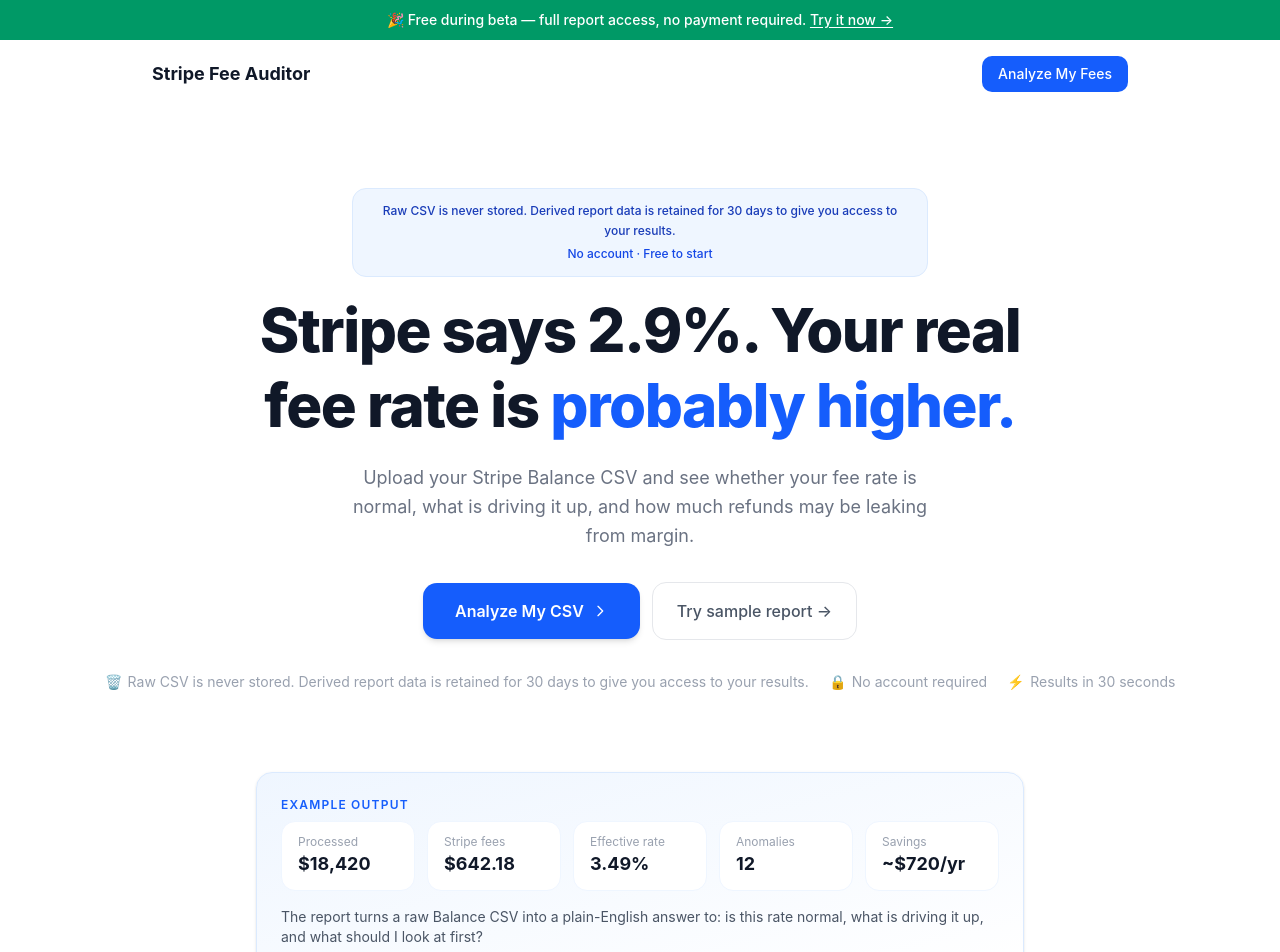
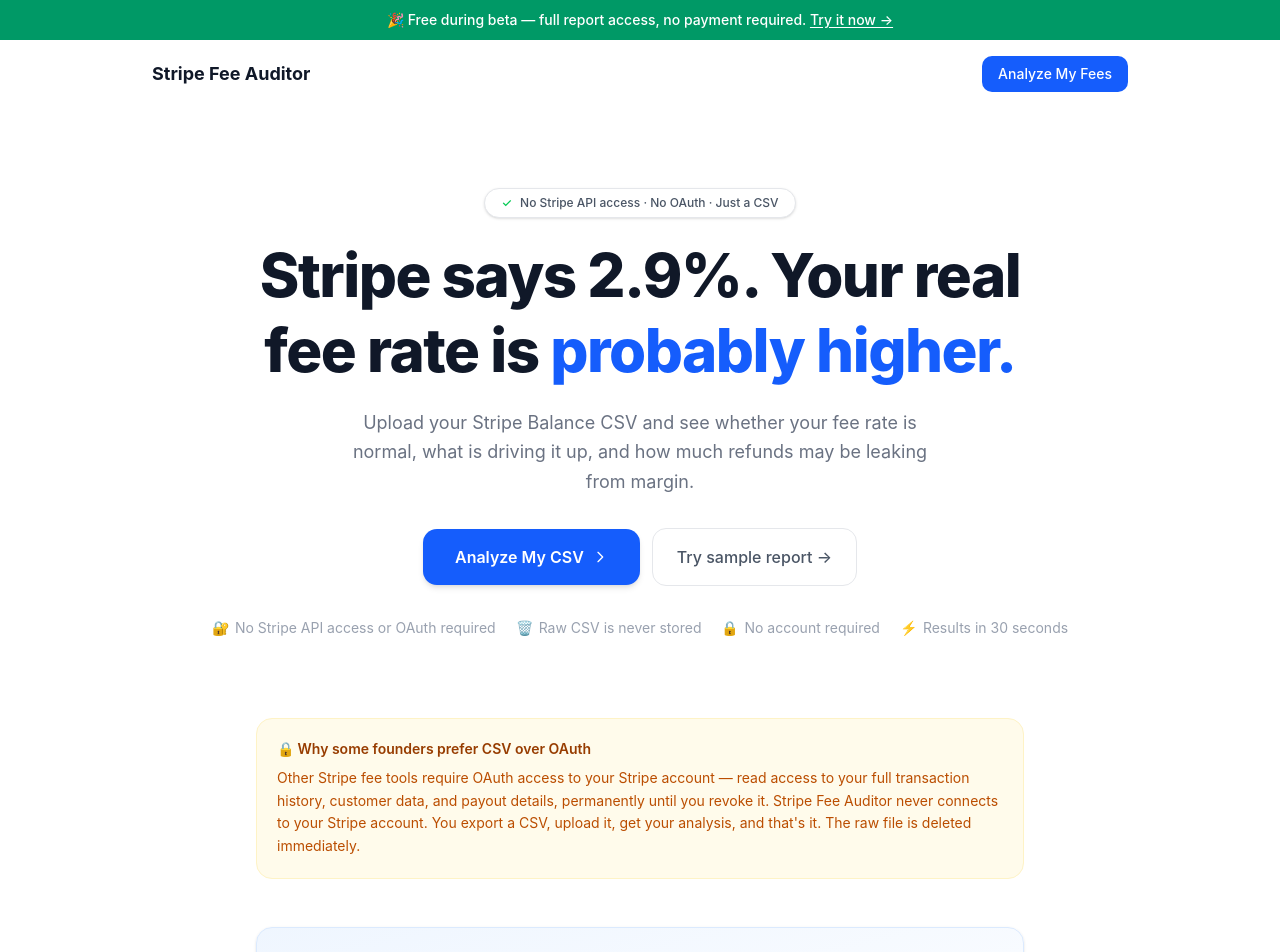
Before and after one commit to Ksantor1981/Stripe-Fee-Auditor, a Next.js app: page / in a window 1280 px wide. Shown: the top 952 px of the page. Built offline with nearby package versions, Linux system fonts and the light colour scheme; no server answers.

Commit message:
feat: no-OAuth differentiator vs API-based competitors

```diff
--- a/app/page.tsx
+++ b/app/page.tsx
@@ -9,11 +9,8 @@
 };
 
 const TRUST_SIGNALS = [
-  {
-    icon: "🗑️",
-    label:
-      "Raw CSV is never stored. Derived report data is retained for 30 days to give you access to your results.",
-  },
+  { icon: "🔐", label: "No Stripe API access or OAuth required" },
+  { icon: "🗑️", label: "Raw CSV is never stored" },
   { icon: "🔒", label: "No account required" },
   { icon: "⚡", label: "Results in 30 seconds" },
 ];
@@ -22,7 +19,7 @@
   {
     step: "1",
     title: "Export your CSV",
-    body: "Go to Stripe Dashboard → Reporting → Balance → Download. Takes 30 seconds.",
+    body: "Go to Stripe Dashboard → Reporting → Balance → Download. Takes 30 seconds. No API access needed.",
   },
   {
     step: "2",
@@ -32,7 +29,7 @@
   {
     step: "3",
     title: "See your real rate",
-    body: "Get effective fee rate, top cost drivers, anomalies, and month-over-month trends.",
+    body: "Get effective fee rate, benchmark verdict, anomalies, refund leakage, and savings opportunities.",
   },
 ];
 
@@ -91,13 +88,13 @@
 
       {/* Hero */}
       <section className="flex flex-col items-center justify-center px-4 py-20 text-center">
-        <div className="mb-4 max-w-xl mx-auto rounded-xl border border-blue-100 bg-blue-50 px-4 py-3 text-xs font-medium text-blue-800 leading-relaxed text-center space-y-1">
-          <p>
-            Raw CSV is never stored. Derived report data is retained for 30 days to give you access to your
-            results.
-          </p>
-          <p className="text-blue-700">No account · Free to start</p>
+
+        {/* No OAuth badge */}
+        <div className="mb-5 inline-flex items-center gap-2 rounded-full border border-gray-200 bg-white px-4 py-1.5 text-xs font-medium text-gray-600 shadow-sm">
+          <span className="text-green-500">✓</span>
+          No Stripe API access · No OAuth · Just a CSV
         </div>
+
         <h1 className="text-4xl font-extrabold tracking-tight text-gray-900 sm:text-5xl md:text-6xl leading-tight max-w-3xl">
           Stripe says 2.9%. Your real fee rate is{" "}
           <span className="text-blue-600">probably higher.</span>
@@ -140,6 +137,19 @@
         </div>
       </section>
 
+      {/* vs OAuth tools callout */}
+      <section className="px-4 pb-12">
+        <div className="mx-auto max-w-3xl rounded-2xl border border-amber-100 bg-amber-50 p-5">
+          <p className="text-sm font-semibold text-amber-800 mb-2">
+            🔒 Why some founders prefer CSV over OAuth
+          </p>
+          <p className="text-sm text-amber-700 leading-relaxed">
+            Other Stripe fee tools require OAuth access to your Stripe account — read access to your full transaction history, customer data, and payout details, permanently until you revoke it.
+            Stripe Fee Auditor never connects to your Stripe account. You export a CSV, upload it, get your analysis, and that&apos;s it. The raw file is deleted immediately.
+          </p>
+        </div>
+      </section>
+
       {/* Example result */}
       <section className="px-4 pb-16">
         <div className="mx-auto max-w-3xl rounded-2xl border border-blue-100 bg-gradient-to-br from-blue-50 to-white p-6 shadow-sm">
@@ -151,7 +161,7 @@
               { label: "Processed", value: "$18,420" },
               { label: "Stripe fees", value: "$642.18" },
               { label: "Effective rate", value: "3.49%" },
-              { label: "Anomalies", value: "12" },
+              { label: "Benchmark", value: "High" },
               { label: "Savings", value: "~$720/yr" },
             ].map(({ label, value }) => (
               <div key={label} className="rounded-xl bg-white px-4 py-3 border border-blue-50">
```
